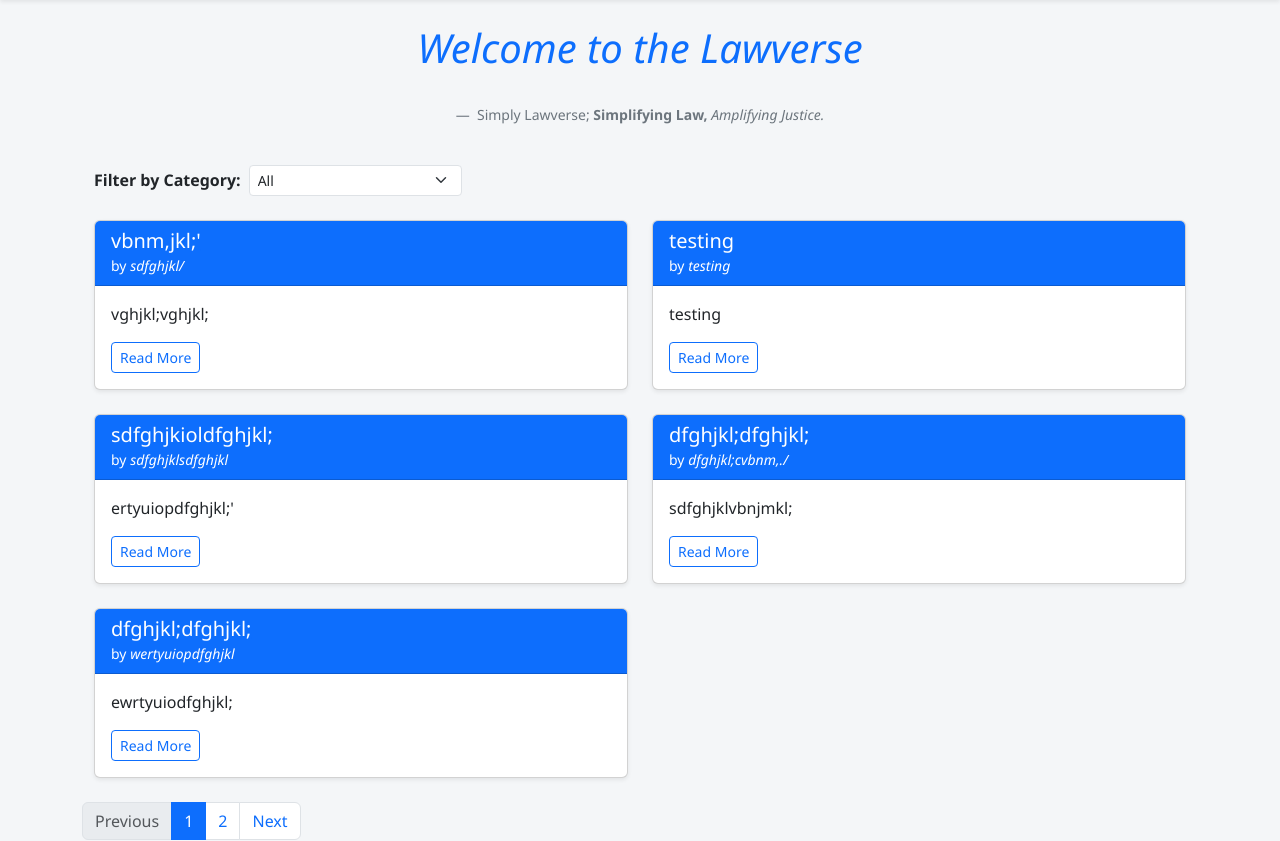
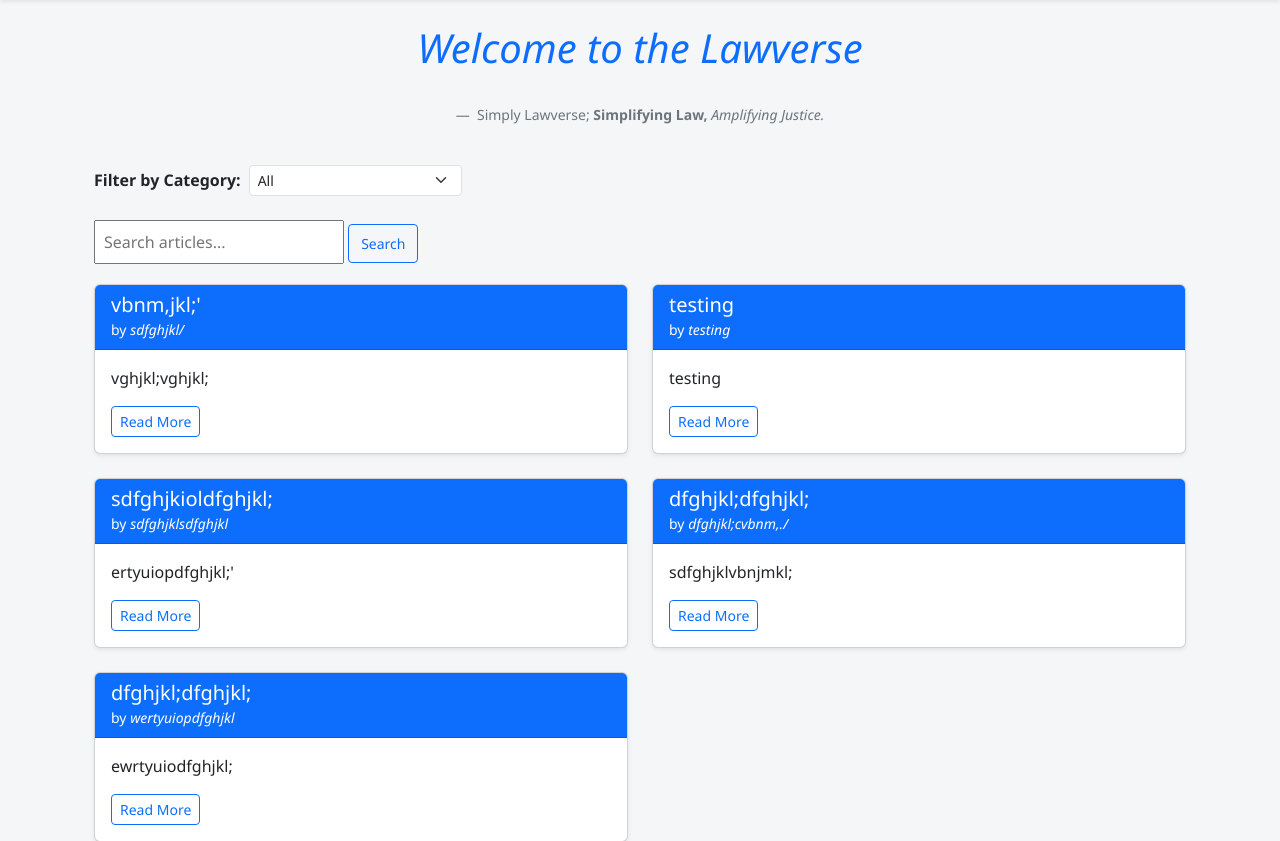
Before and after one commit to emmanuelayara/Simplylaw, a Flask app: page / in a window 1280 px wide. Shown: the part 86-927 px from the top of the page. Run offline with Flask 3, Linux system fonts and the light colour scheme.

Commit message:
another commit

```diff
--- a/app.py
+++ b/app.py
@@ -15,11 +15,11 @@ app = Flask(__name__)
 UPLOAD_FOLDER = os.path.join(os.getcwd(), 'static', 'uploads')
 os.makedirs(UPLOAD_FOLDER, exist_ok=True)  # Create folder if it doesn't exist
 
-app.config['UPLOAD_FOLDER'] = UPLOAD_FOLDER
+app.config['UPLOAD_FOLDER'] = os.path.join('static', 'uploads')
+
 
 app.config['SECRET_KEY'] = 'your-secret-key'
 app.config['SQLALCHEMY_DATABASE_URI'] = 'sqlite:///site.db'
-
 
 
 db = SQLAlchemy(app)
--- a/routes.py
+++ b/routes.py
@@ -54,25 +54,39 @@ def load_user(user_id):
     return User.query.get(int(user_id))
 
 
+from sqlalchemy import or_
+
 @app.route('/')
 def home():
     page = request.args.get('page', 1, type=int)
     category = request.args.get('category')
-    per_page = 5  # number of articles per page
+    search_query = request.args.get('search', '', type=str)
+    per_page = 5
 
+    # Start with base query
+    query = Article.query.filter(Article.status == 'approved')
+
+    # Apply category filter
     if category:
-        articles = Article.query.filter_by(category=category, status='approved')\
-                                .order_by(Article.likes.desc(), Article.date_posted.desc())\
-                                .paginate(page=page, per_page=per_page)
-    else:
-        articles = Article.query.filter_by(status='approved')\
-                                .order_by(Article.likes.desc(), Article.id.desc())\
-                                .paginate(page=page, per_page=per_page)
+        query = query.filter(Article.category == category)
+
+    # Apply search filter (searching in title and content)
+    if search_query:
+        query = query.filter(
+            or_(
+                Article.title.ilike(f'%{search_query}%'),
+                Article.content.ilike(f'%{search_query}%')
+            )
+        )
+
+    # Finalize with ordering and pagination
+    articles = query.order_by(Article.likes.desc(), Article.date_posted.desc())\
+                    .paginate(page=page, per_page=per_page)
 
     categories = db.session.query(Article.category).distinct().all()
 
-    return render_template('home.html', articles=articles, categories=categories, selected_category=category)
-
+    return render_template('home.html', articles=articles, categories=categories,
+                           selected_category=category, search_query=search_query)
 
 
 
--- a/templates/home.html
+++ b/templates/home.html
@@ -25,6 +25,26 @@
       </form>
     </div>
 
+    <form method="get" action="{{ url_for('home') }}" class="search-form">
+      <style>.search-form {
+              margin-bottom: 20px;
+          }
+          .search-form input[type="text"] {
+              padding: 8px;
+              width: 250px;
+          }
+          .search-form button {
+              padding: 8px 12px;
+          }
+      </style>
+        <input type="text" name="search" placeholder="Search articles..." value="{{ search_query }}">
+        {% if selected_category %}
+            <input type="hidden" name="category" value="{{ selected_category }}">
+        {% endif %}
+        <button type="submit" class="btn btn-sm btn-outline-primary">Search</button>
+    </form>
+
+
 
   {% if articles %}
     <div class="row">
@@ -36,6 +56,12 @@
               <small>by <em>{{ article.author }}</em></small>
             </div>
               <div class="card-body">
+                {% if article.cover_image %}
+                  <img src="{{ url_for('static', filename='uploads/' + article.cover_image) }}"
+                      class="img-fluid mb-3 rounded cover-image"
+                      alt="Cover Image for {{ article.title }}">
+                {% endif %}
+
                 <p class="card-text">
                   {{ article.content[:300] }}{% if article.content|length > 300 %}...{% endif %}
                 </p>
--- a/templates/read_more.html
+++ b/templates/read_more.html
@@ -11,9 +11,6 @@
     <div class="card-body">
       <p class="lead">{{ article.content }}</p>
       <div class="mt-4">
-  {% if article.image_filename %}
-    <img src="{{ url_for('static', filename='uploads/' + article.image_filename) }}" alt="Article Image" class="img-fluid rounded mb-3" style="height: 90px; width: 90px;">
-  {% endif %}
 </div>
     </div>
         <form action="{{ url_for('like_article', article_id=article.id) }}" method="post" style="display:inline;">
--- a/templates/submit_article.html
+++ b/templates/submit_article.html
@@ -84,8 +84,8 @@
 
 
         <div class="mb-3">
-              <label>Upload Cover Image</label>
-              <input type="file" name="cover_image" required>
+          {{ form.cover_image.label }}<br>
+          {{ form.cover_image() }}<br><br>
         </div>
 
         <div class="mb-3">
```
Also changed, not shown: instance/site.db, static/style.css (added). Lines whose indentation alone changed are shown as unchanged.
